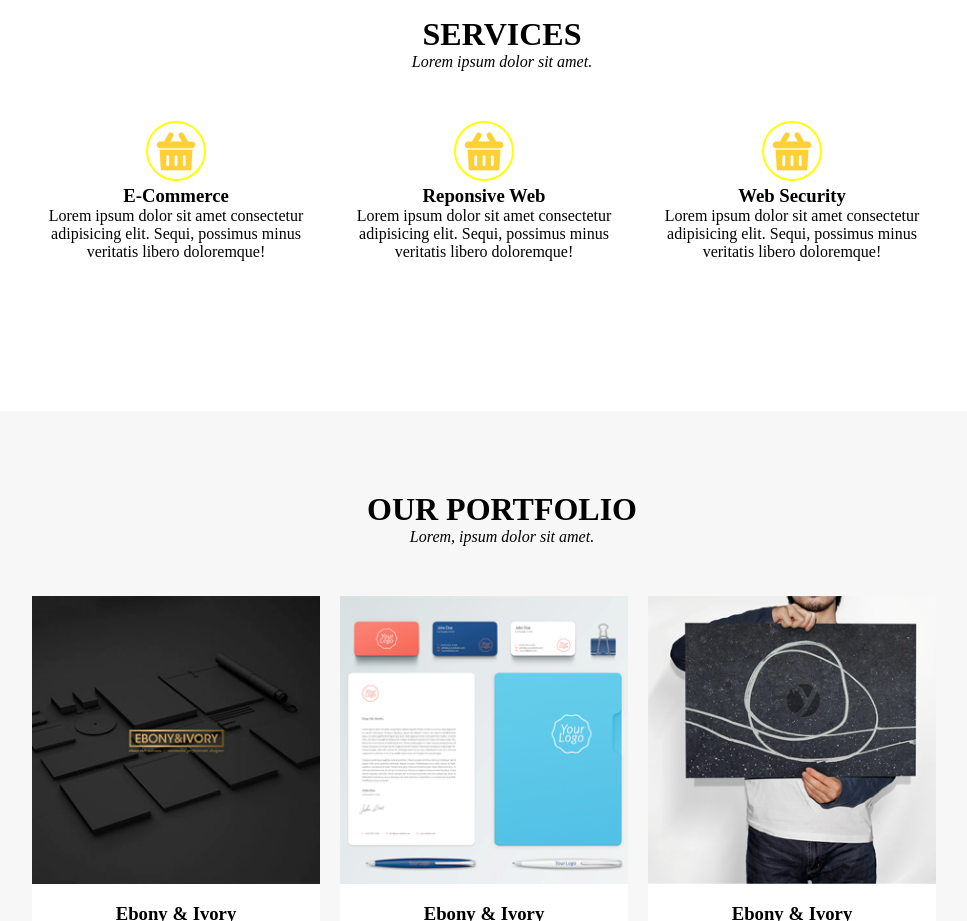
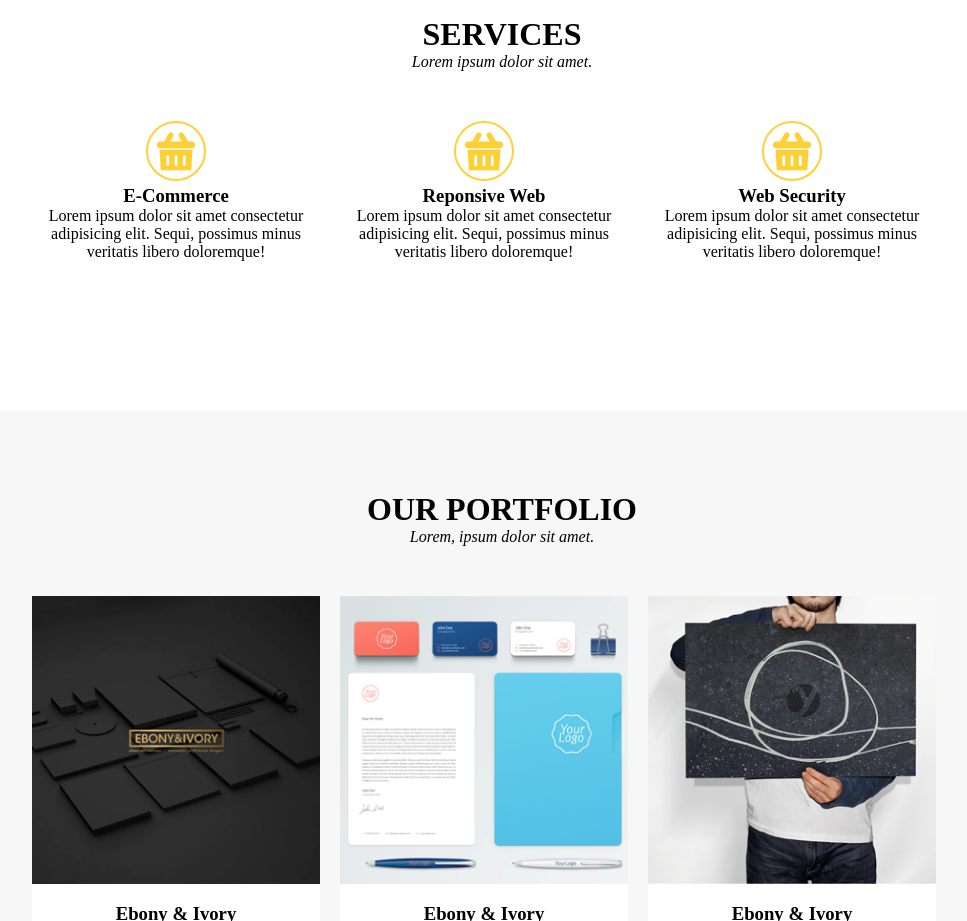
Before and after one commit to Seb-HB/Webstatique, a plain HTML site: page CSS/TP 2 - Maquette Golden/index.html in a window 1280 px wide. Shown: the part 940-1861 px from the top of the page, without its empty margins (138-1105 px from the left). Drawn offline with Linux system fonts and the light colour scheme.

Commit message:
correction bug var yellow

```diff
--- a/CSS/TP 2 - Maquette Golden/style.css
+++ b/CSS/TP 2 - Maquette Golden/style.css
@@ -247,7 +247,7 @@ h2+p{
 .Servico{
     width: 60px;
     height: 60px;
-    border-color: yellow;
+    border-color: var(--yellow);
 }
 .commerce{
     background-image: url("img/icons/icon-basket.png");
```
